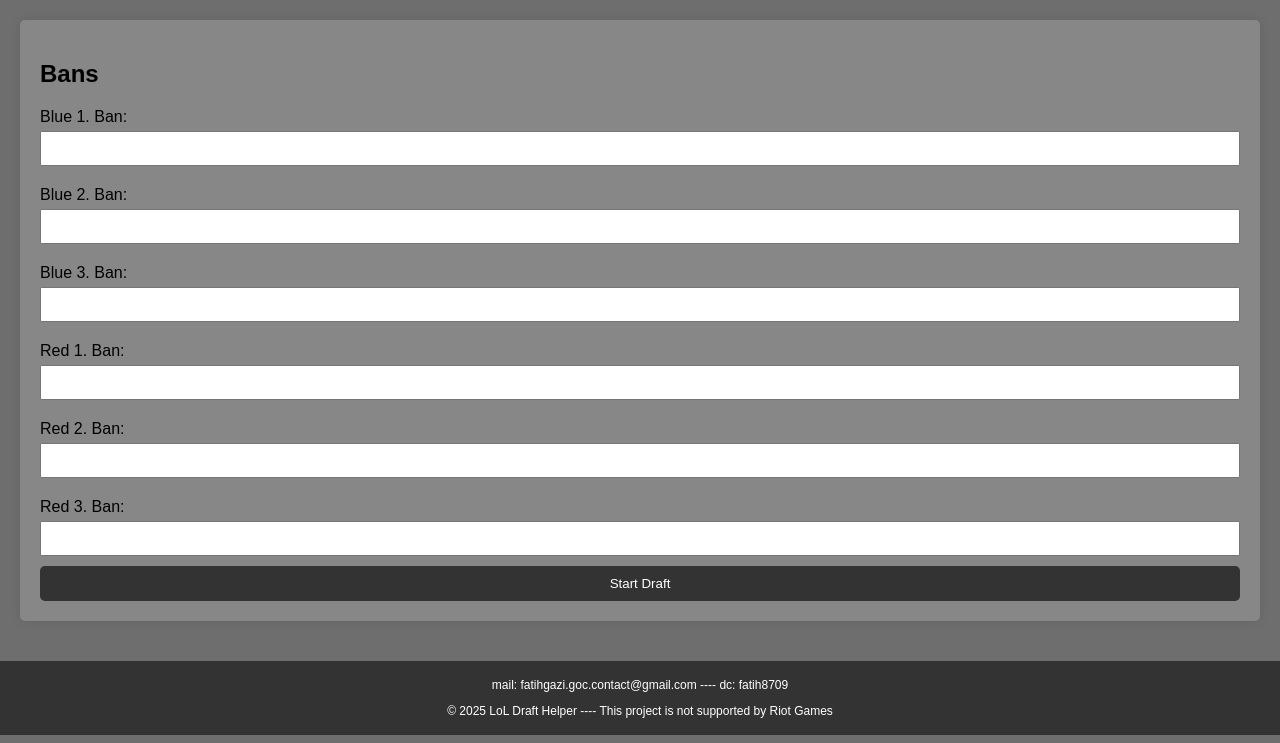
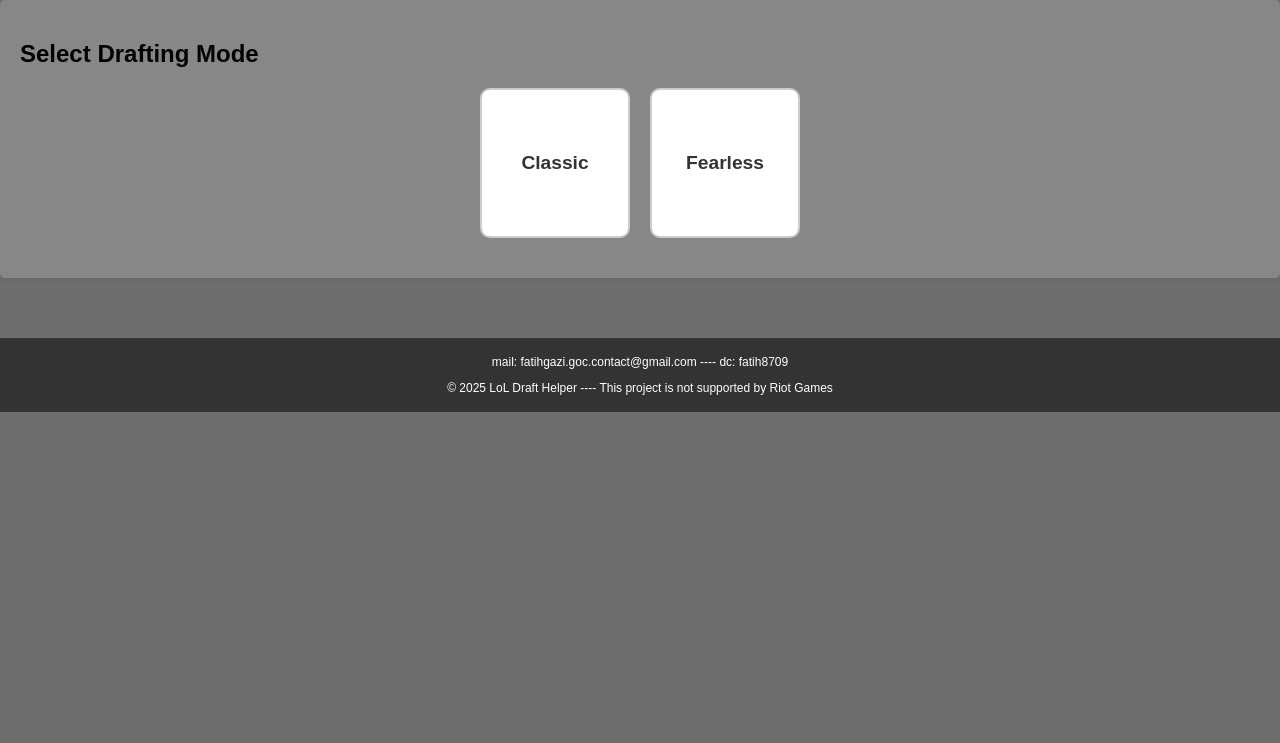
Before and after one commit to fatihwf/LoLDraftHelperWeb, a Flask app: page / in a window 1280 px wide. Shown: the part 57-800 px from the top of the page. Run offline with Flask 2, Linux system fonts and the light colour scheme.

Commit message:
FEARLESS draft mode

```diff
--- a/templates/index.html
+++ b/templates/index.html
@@ -11,8 +11,24 @@
     <h1>LoL Draft Helper</h1>
   </header>
 
+  <!-- Mod Seçim Ekranı -->
+  <section id="mode-stage">
+    <h2>Select Drafting Mode</h2>
+    <div class="mode-options">
+      <button class="mode-button" onclick="chooseMode('classic')">Classic</button>
+      <button class="mode-button" onclick="chooseMode('fearless')">Fearless</button>
+    </div>
+  </section>
+
+  <!-- Fearless modda seçilen şampiyonları gösterecek alan -->
+  <div id="fearless-picked-champions" class="fearless-picked-champions" style="display:none; position: fixed; top: 10px; right: 10px; background: rgba(255,255,255,0.9); padding: 10px; border: 1px solid #ccc; border-radius: 5px;">
+    <h4>Fearless Picked Champions:</h4>
+    <div id="fearless-picked-champions-list"></div>
+  </div>
+
   <main>
-        <section id="draft-stage">
+    <!-- Draft aşaması (bans) -->
+    <section id="draft-stage" style="display:none;">
       <h2>Bans</h2>
       <div class="autocomplete">
         <label for="blue-ban1">Blue 1. Ban:</label>
@@ -41,6 +57,7 @@
       <button onclick="startDraft()">Start Draft</button>
     </section>
 
+    <!-- Seçim aşaması -->
     <section id="selection-stage" style="display:none;">
       <h2>Selections</h2>
       <div id="selection-prompts"></div>
@@ -48,10 +65,12 @@
       <button id="next-selection-button">Next Selection</button>
     </section>
 
+    <!-- Özet aşaması -->
     <section id="summary-stage" style="display:none;">
       <h2>Summary</h2>
       <div id="selected-champions"></div>
-            <button onclick="resetDraft()">Reset</button>
+      <!-- Fearless modda burası "Next Match" olarak çalışacak -->
+      <button onclick="resetDraft()">Next Match</button>
     </section>
   </main>
 
```
Lines whose indentation alone changed are shown as unchanged.
